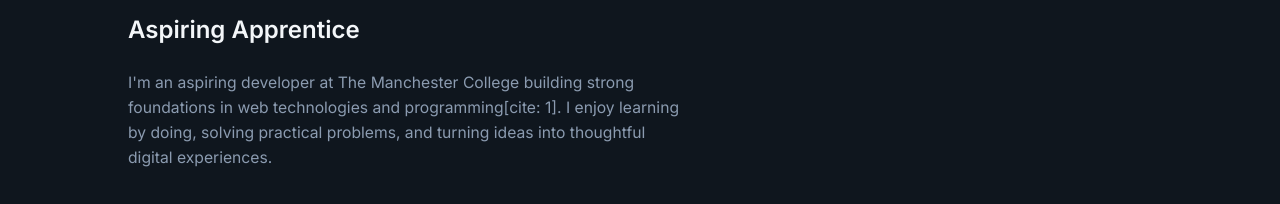
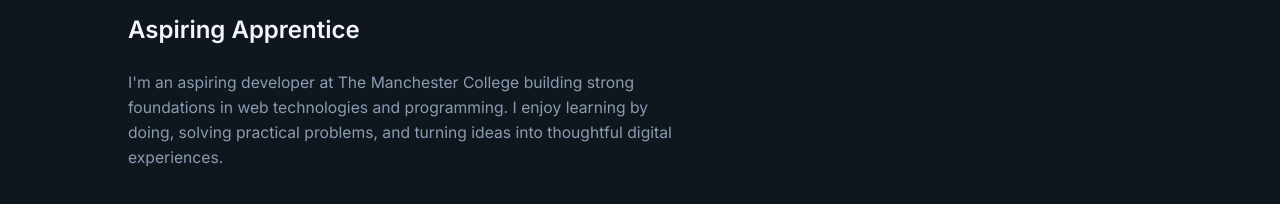
Before and after one commit to abdul-qoyyumadeoye-bot/My-Website, a plain HTML site: page html/index.html in a window 1280 px wide. Shown: the part 288-492 px from the top of the page. Drawn offline with Linux system fonts and the light colour scheme.

Commit message:
removed more landmarks

```diff
--- a/html/index.html
+++ b/html/index.html
@@ -38,7 +38,7 @@
       <h1 class="hero-title">Abdul <span class="text-slate">Adeoye.</span></h1>
       <h2 class="hero-subtitle">Aspiring Apprentice</h2>
       <p class="hero-description">
-        I'm an aspiring developer at The Manchester College building strong foundations in web technologies and programming[cite: 1]. I enjoy learning by doing, solving practical problems, and turning ideas into thoughtful digital experiences.
+        I'm an aspiring developer at The Manchester College building strong foundations in web technologies and programming. I enjoy learning by doing, solving practical problems, and turning ideas into thoughtful digital experiences.
       </p>
       <div class="hero-actions">
         <a href="#projects" class="btn btn-primary">Explore my work <span class="arrow">&rarr;</span></a>
```
